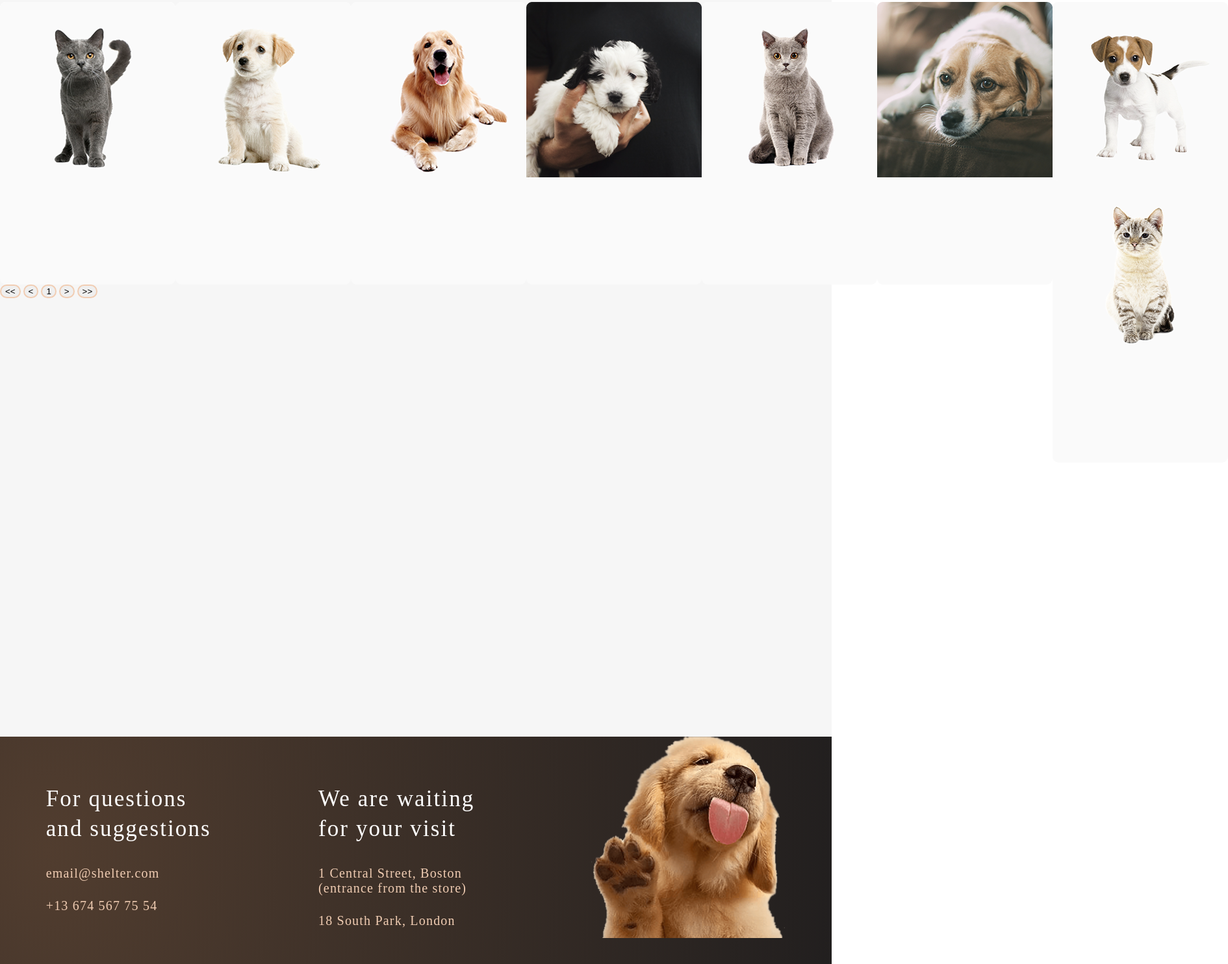
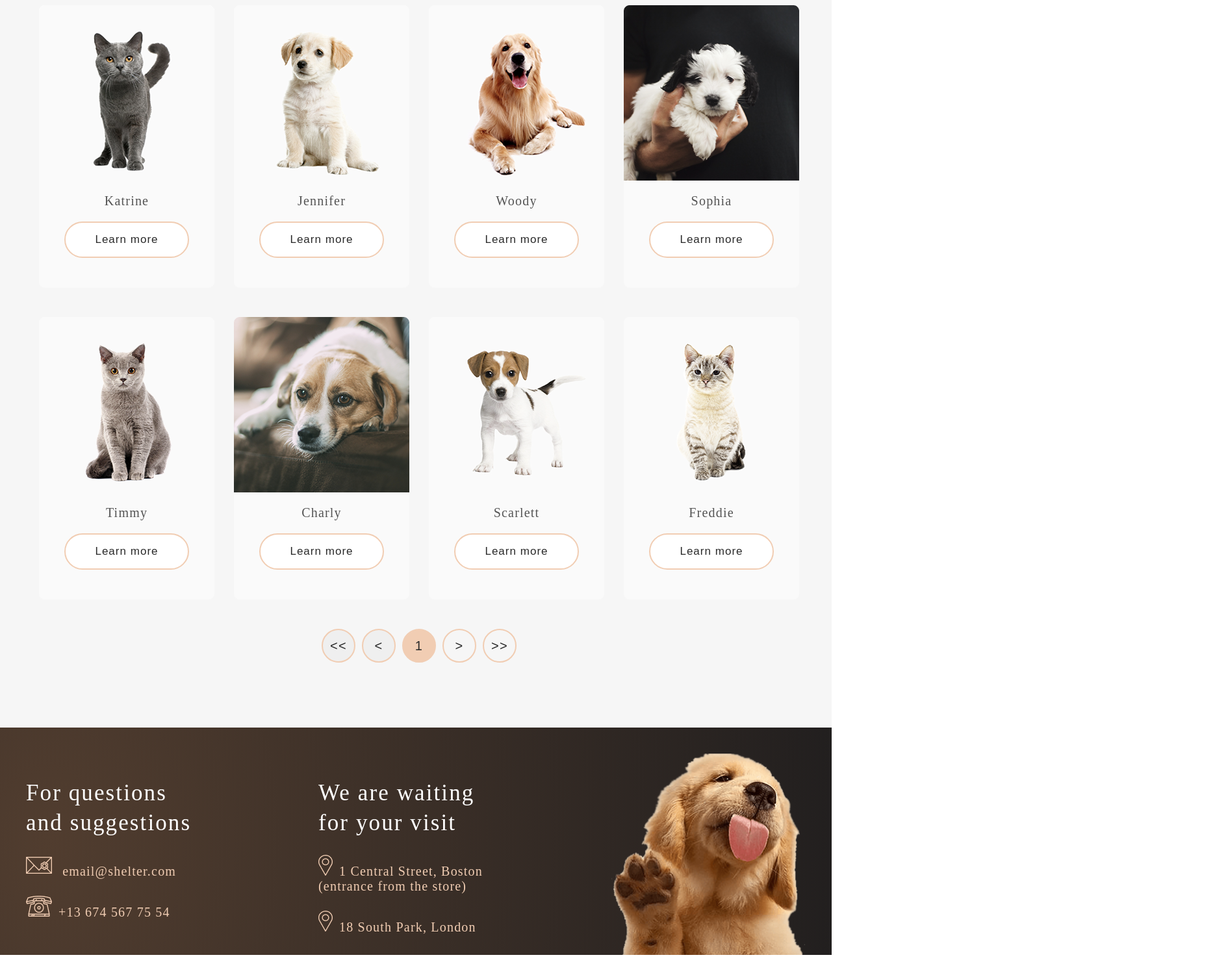
Before and after one commit to repkoO/shelter, a plain HTML site: page shelter/pages/pets/index.html in a window 1280 px wide. Shown: the part 328-1812 px from the top of the page at 65% size, 1890 px wide, since content can reach past the window. Drawn offline with Linux system fonts and the light colour scheme.

Commit message:
feat: add all style for pets.html

```diff
--- a/shelter/pages/pets/index.html
+++ b/shelter/pages/pets/index.html
@@ -10,13 +10,13 @@
 <body>
         <header>
             <div class="header__title">
-                <h1 class="logo__title">Cozy House</h1>
+                <h1 class="logo__title"><a href="#" ></a>Cozy House</h1>
                 <span class="logo__title__span">Shelter for pets in Boston</span>
             </div>
             <nav class="header__nav">
                 <div class="header__nav__link">
                     <a href="#about">About the shelter</a>
-                    <a href="#about">Our pets</a>
+                    <a href="#about" class="active__link">Our pets</a>
                     <a href="#about">Help the shelter</a>
                     <a href="#about">Contacts</a>
                 </div>
@@ -24,58 +24,79 @@
         </header>
         <main>
             <div class="pets__content">
-                <div class="pets__title">
+                <div class="pets__containter">
+                 <div class="pets__title">
                     <h3>Our friends who<br>  are looking for a house</h3>
                 </div>
                 <div class="cards__containter">
                     <div class="pets__card">
                         <img src="../../assets/images/pets-katrine.png" alt="" srcset="">
+                        <p>Katrine</p>
+                        <button class="card__button"><span>Learn more</span></button>
                     </div>
                     <div class="pets__card">
                         <img src="../../assets/images/pets-jennifer.png" alt="" srcset="">
+                        <p>Jennifer</p>
+                        <button class="card__button"><span>Learn more</span></button>
                     </div>
                     <div class="pets__card">
                         <img src="../../assets/images/pets-woody.png" alt="" srcset="">
+                        <p>Woody</p>
+                        <button class="card__button"><span>Learn more</span></button>
                     </div>
                     <div class="pets__card">
                         <img src="../../assets/images/pets-katrine-2.png" alt="" srcset="">
+                        <p>Sophia</p>
+                        <button class="card__button"><span>Learn more</span></button>
                     </div>
                     <div class="pets__card">
                         <img src="../../assets/images/pets-timmy.png" alt="" srcset="">
+                        <p>Timmy</p>
+                        <button class="card__button"><span>Learn more</span></button>
                     </div>
                     <div class="pets__card">
                         <img src="../../assets/images/pets-charly.png" alt="" srcset="">
+                        <p>Charly</p>
+                        <button class="card__button"><span>Learn more</span></button>
                     </div>
                     <div class="pets__card">
                         <img src="../../assets/images/pets-scarlet.png" alt="" srcset="">
+                        <p>Scarlett</p>
+                        <button class="card__button"><span>Learn more</span></button>
+                    </div>
                     <div class="pets__card">
                         <img src="../../assets/images/pets-katrine-3.png" alt="" srcset="">
+                        <p>Freddie</p>
+                        <button class="card__button"><span>Learn more</span></button>
                     </div>
                     </div>
-
+                    <div class="pets__buttons">
+                        <button class="pets_buttons-grey"><span>&lt;&lt;</span></button>
+                        <button class="pets_buttons-grey"><span>&lt;</span></button>
+                        <button class="pets_buttons-normal"><span>1</span></button>
+                        <button class="pets_buttons-style"><span>&gt;</span></button>
+                        <button class="pets_buttons-style"><span>&gt;&gt;</span></button>
+                    </div>
                 </div>
-                <div class="pets__buttons">
-                    <button><<</button>
-                    <button><</button>
-                    <button>1</button>
-                    <button>></button>
-                    <button>>></button>
                 </div>
             </div>
         </main>
         <footer>
             <div class="footer__content">
+                <div class="footer__container">
                 <div class="footer__contacts">
+
                     <h3>For questions and suggestions</h3>
-                    <h4>email@shelter.com</h4>
-                    <h4>+13 674 567 75 54</h4>
+                    <h4><img class="img__footer" src="../../assets/icons/footer/icon-email.png" alt=""> email@shelter.com</h4>
+                    <h4><img class="img__footer" src="../../assets/icons/footer/icon-phone.png" alt="">+13 674 567 75 54</h4>
                 </div>
                 <div class="footer__location">
                     <h3>We are waiting for your visit</h3>
-                    <h4>1 Central Street, Boston (entrance from the store)</h4>
-                    <h4>18 South Park, London </h4>
+                    <h4><img class="img__footer" src="../../assets/icons/footer/icon-marker.png" alt="">1 Central Street, Boston (entrance from the store)</h4>
+                    <h4><img class="img__footer" src="../../assets/icons/footer/icon-marker.png" alt="">18 South Park, London </h4>
                 </div>
                 <div class="footer__puppy"></div>
+            </div>
             </div>
         </footer>
 </body>
--- a/shelter/pages/pets/style.css
+++ b/shelter/pages/pets/style.css
@@ -1,21 +1,27 @@
+html {
+    min-width: 1280px;
+}
 
+body {
+    margin: 0;
+}
             /* header */
 header {
-    position: absolute;
-    width: 1200px;
-    height: 60px;
-    left: calc(50% - 1200px/2);
-    top: 60px;
+    display: flex;
+    justify-content: space-between;
+    align-items: center;
+    height: 120px;
+    margin: 0 40px 0 30px;
 }
 
 .header__title {
     width: 184px;
     height: 60px;
-    left: 0px;
-    top: 0px;
 }
 
 .logo__title {
+    margin: 0;
+    padding: 0;
     font-style: normal;
     font-weight: 400;
     font-size: 32px;
@@ -32,49 +38,34 @@ header {
     color: #545454;
 }
 
-.header__nav {
-    position: absolute;
-    width: 443px;
-    height: 27px;
-    left: 757px;
-    top: 16px;
-}
-
 .header__nav__link {
     display: flex;
     justify-content: center;
     align-items: center;
     gap: 40px;
 }
+
 .header__nav__link a {
-    color: #545454;
+    text-decoration: none;
+    color: #CDCDCD;
 }
-
             /* main */
 
 main {
-    position: absolute;
-    height: 1342px;
-    left: 0%;
-    right: 0%;
-    top: 170px;
     background: #F6F6F6
 }
 
-.pets__content {
-    display: block;
+.pets__containter {
+    padding: 80px 40px 100px 40px;
 }
 
 .pets__title {
-    /* position: absolute;
-    width: 400px;
-    height: 90px;
-    left: calc(50% - 400px/2);
-    top: 0px; */
+    padding-bottom: 45px;
     text-align: center;
 }
 
 .pets__title h3 {
+    margin: 0;
     font-style: normal;
     font-weight: 400;
     font-size: 35px;
@@ -84,45 +75,119 @@ main {
 
 .cards__containter {
 display: flex;
-    align-items: center;
-    /* width: 1200px;
-    height: 930px; */
-    left: 0px;
-    top: 135px;
+  justify-content: space-around;
+  flex-wrap: wrap;
 }
 
 .pets__card {
-/* position: absolute;
-left: calc(50% - 270px/2 - 465px); */
+
+    display: flex;
+    flex-direction: column;
+    align-items: center;
+    margin-bottom: 45px;
+    margin-left: 10px;
     width: 270px;
     height: 435px;
-top: 15px;
     background: #FAFAFA;
     border-radius: 9px;
 }
 
-            /* Button */
-button {
+.pets__card p {
+    font-style: normal;
+    font-weight: 400;
+    font-size: 20px;
+    line-height: 23px;
+    letter-spacing: 0.06em;
+    color: #545454;
+}
+
+.card__button {
     box-sizing: border-box;
     border: 2px solid #F1CDB3;
     border-radius: 100px;
+    background-color: white;
+    padding: 15px 45px;
 }
+
+.card__button span {
+    font-style: normal;
+    font-weight: 400;
+    font-size: 17px;
+    line-height: 130%;
+    letter-spacing: 0.06em;
+    color: #292929;
+}
+
+
+
+
+            /* Button */
+
+.pets__buttons {
+    justify-content: center;
+    display: flex;
+    align-items: center;
+}
+
+.pets_buttons-grey {
+    box-sizing: border-box;
+    border: 2px solid #F1CDB3;
+    border-radius: 100px;
+    margin-left: 10px;
+    width: 52px;
+    height: 52px;
+    font-style: normal;
+    font-weight: 400;
+    font-size: 20px;
+    line-height: 115%;
+    letter-spacing: 0.06em;
+    color: #292929;
+}
+
+.pets_buttons-normal {
+    box-sizing: border-box;
+    border: 2px solid #F1CDB3;
+    border-radius: 100px;
+    margin-left: 10px;
+    width: 52px;
+    height: 52px;
+    font-style: normal;
+    font-weight: 400;
+    font-size: 20px;
+    line-height: 115%;
+    letter-spacing: 0.06em;
+    color: #292929;
+    background-color: #F1CDB3
+}
+
+.pets_buttons-style {
+    box-sizing: border-box;
+    border: 2px solid #F1CDB3;
+    border-radius: 100px;
+    margin-left: 10px;
+    width: 52px;
+    height: 52px;
+    font-style: normal;
+    font-weight: 400;
+    font-size: 20px;
+    line-height: 115%;
+    letter-spacing: 0.06em;
+    color: #292929;
+    background-color: #F6F6F6;
+}
+
                /* Footer */
 
 footer {
-    position: absolute;
-    height: 350px;
-    left: 0%;
-    right: 0%;
-    top: 1462px;
     background: url(noise_lines_transparent@2X.png), radial-gradient(110.67% 538.64% at 5.73% 50%, #513D2F 0%, #1A1A1C 100%), #211F20;
 }
 
-.footer__content {
+
+.footer__container {
     display: flex;
-justify-content: space-around;
+    justify-content: space-between;
     align-items:center;
-top: 10px;
+    padding: 40px 40px 0 40px;
 }
 
 .footer__contacts {
@@ -131,6 +196,7 @@ top: 10px;
 }
 
 .footer__contacts h3 {
+    margin: 0;
    color: #FFFFFF;
    font-style: normal;
    font-weight: 400;
@@ -154,6 +220,7 @@ top: 10px;
 }
 
 .footer__location h3 {
+    margin: 0;
    color: #FFFFFF;
    font-style: normal;
    font-weight: 400;
@@ -171,10 +238,12 @@ top: 10px;
     color: #F1CDB3;
 }
 
+.img__footer {
+padding-right: 10px;
+}
+
 .footer__puppy {
-    top: 10px;
     width: 300px;
     height: 310px;
-    left: calc(50% - 300px/2 + 450px);
     background-image: url(../../assets/images/footer-puppy.png);
 }
```
Also changed, not shown: shelter/pages/main/index.html (+19 -10 lines), shelter/pages/main/style.css (+35 -62 lines), shelter/assets/icons/footer/icon-email.png (added), shelter/assets/icons/footer/icon-marker.png (added), shelter/assets/icons/footer/icon-phone.png (added), 2 other files. Lines whose indentation alone changed are shown as unchanged.
